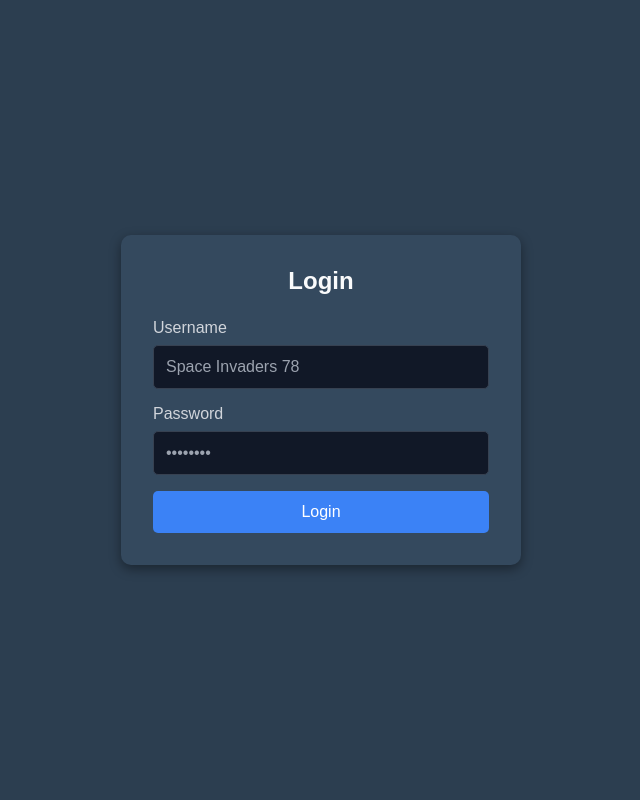
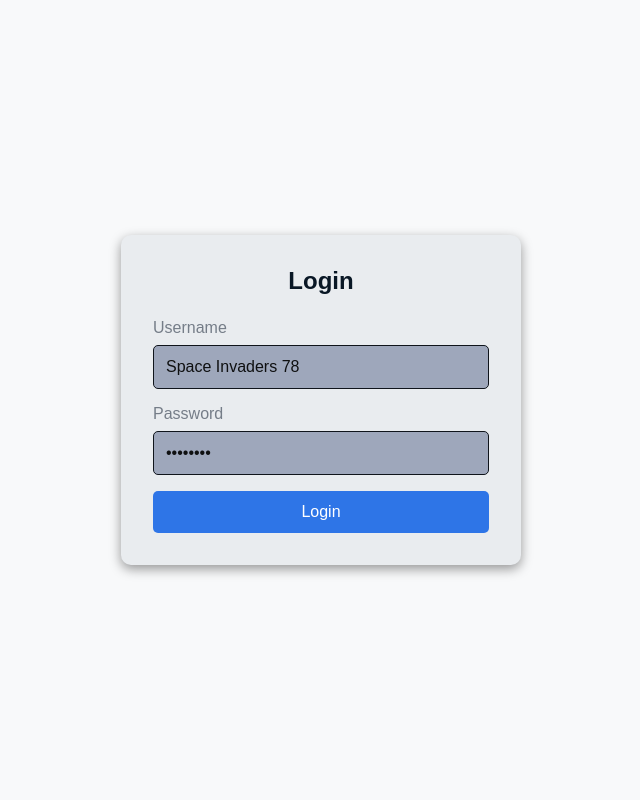
Before and after one commit to PBD-2025-1-Aluguel/PBD-2025-1-Aluguel, a Django app: page /login in a window 1280 px wide. Shown: the whole page, without its empty margins (319-959 px from the left). Run offline with Django 5.2, Linux system fonts and the light colour scheme.

Commit message:
atualização de tela login

```diff
--- a/sistemaAluguel/aluguel/templates/login.html
+++ b/sistemaAluguel/aluguel/templates/login.html
@@ -15,7 +15,7 @@
         /* Plano de fundo com o conteudo no meio */
         body {
         font-family: Arial, sans-serif;
-        background: #2c3e50;
+        background: #f8f9fa;
         height: 100vh;
         display: flex;
         align-items: center;
@@ -25,7 +25,7 @@
 
         /* Retangulo do Login */
         .login-container {
-        background: #34495e;
+        background: #e9ecef;
         padding: 2rem;
         border-radius: 10px;
         box-shadow: 0 4px 12px rgba(0, 0, 0, 0.4);
@@ -37,7 +37,7 @@
         .login-container h2 {
         margin-bottom: 1.5rem;
         text-align: center;
-        color: #f9fafb;
+        color: #091725;
         }
 
         /* agrupamento dos input elements */
@@ -49,23 +49,23 @@
         .form-group label {
         display: block;
         margin-bottom: 0.5rem;
-        color: #d1d5db;
+        color: #757d88;
         }
 
         /* Input field styling */
         .form-group input {
         width: 100%;
         padding: 0.75rem;
-        border: 1px solid #374151;
+        border: 1px solid #0f141b;
         border-radius: 5px;
         font-size: 1rem;
-        background-color: #111827;
-        color: #f9fafb;
+        background-color: #9ea7bb;
+        color: #0b1118;
         }
 
         /* Input placeholder text color */
         .form-group input::placeholder {
-        color: #9ca3af;
+        color: #0f1011;
         }
 
         /* Submit button styling */
@@ -73,7 +73,7 @@
         width: 100%;
         padding: 0.75rem;
         border: none;
-        background-color: #3b82f6;
+        background-color: #2e75e7;
         color: white;
         font-size: 1rem;
         border-radius: 5px;
@@ -91,7 +91,7 @@
     <div class="login-container">
         <!-- Login form container -->
         <h2>Login</h2>
-        <form>
+        <form action="{% url 'login' %}" method="POST">{% csrf_token %}
             <!-- Text input field -->
         <div class="form-group">
             <label for="user">Username</label>
--- a/sistemaAluguel/aluguel/urls.py
+++ b/sistemaAluguel/aluguel/urls.py
@@ -6,4 +6,5 @@ urlpatterns = [
     path('', views.home, name="marcketplaceHome"),
     path('login',auth_views.LoginView.as_view(template_name='login.html'), name='login'),
     path('dash', views.dashboardView, name='dashboard')
+    #path('login/', views.login, name="login")
 ]
```
Also changed, not shown: sistemaAluguel/aluguel/views.py (+9 -0 lines).
